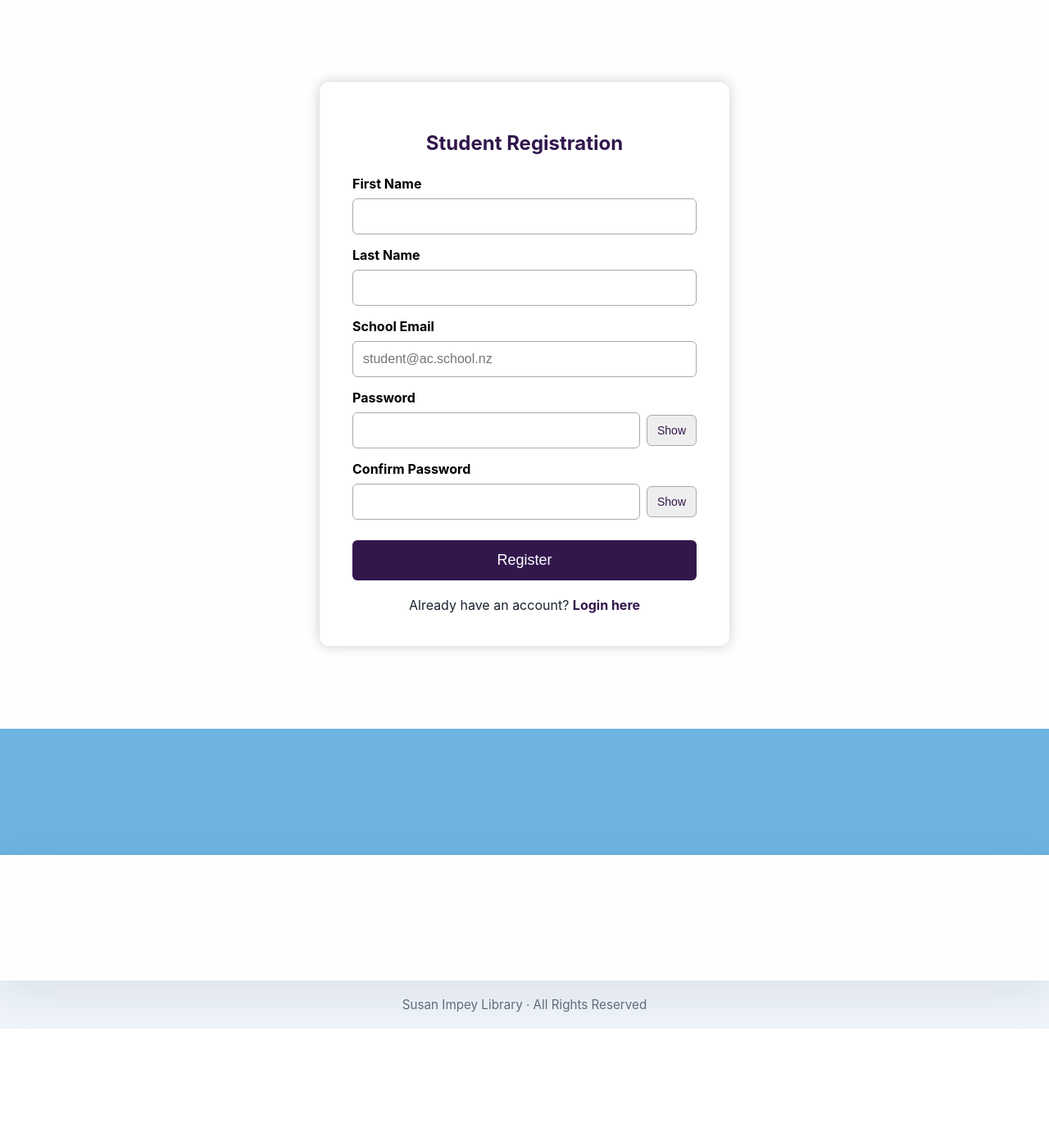
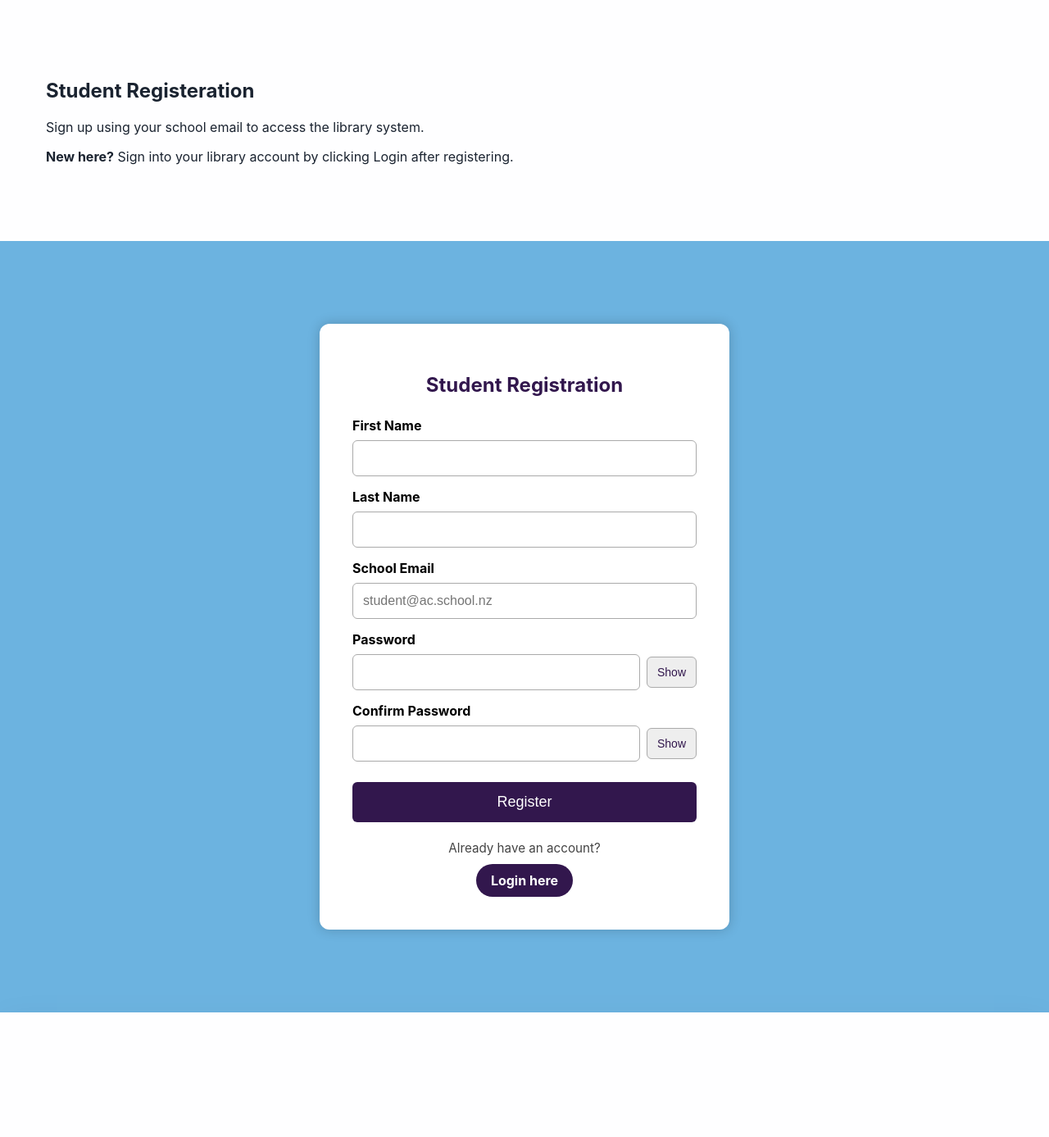
Before and after one commit to Owen-Chen-24251/L3TED-AS91906, a Django app: page /register/ in a window 1280 px wide. Shown: the part 80-1467 px from the top of the page at 82% size. Before the commit the page ends 1335 px from the top, so only its background shows below. Run offline with Django 5.2, Linux system fonts and the light colour scheme.

Commit message:
Layout changes. 20/08/26

```diff
--- a/AC_Library/templates/aboutus.html
+++ b/AC_Library/templates/aboutus.html
@@ -4,8 +4,8 @@
 {% block section_top %}
 <style>
 .about-content {
-    max-width: 860px;
-    margin: 0 auto;
+    max-width: 1500px;
+    margin: 2 2 28px;
 }
 .about-content h2 {
     margin: 0 0 28px;
--- a/AC_Library/templates/books.html
+++ b/AC_Library/templates/books.html
@@ -9,7 +9,7 @@
     .section-top,
     .section-middle,
     .section-bottom {
-        padding: clamp(2rem, 4vw, 3.5rem) 0;
+        padding: clamp(2rem, 3vw, 20px) 0;
     }
     .section-inner {
         width: min(1400px, calc(100% - 2rem));
@@ -18,7 +18,7 @@
         display: grid;
         grid-template-columns: repeat(auto-fit, minmax(140px, 1fr));
         gap: 12px;
-        max-width: 1100px;
+        max-width: 1500px;
         margin: 0 auto;
     }
     .genre-button {
--- a/AC_Library/templates/register.html
+++ b/AC_Library/templates/register.html
@@ -1,9 +1,12 @@
 {% extends "base.html" %}
 
+{% block section_top %}
+<h2>Student Registeration</h2>
+<p>Sign up using your school email to access the library system.</p>
+<p><strong>New here?</strong> Sign into your library account by clicking Login after registering.</p>
+{% endblock %}
 
-{% block section_top %}
-
-
+{% block section_middle %}
 <style>
 .register-container{
     width:min(500px, 100%);
@@ -85,13 +88,26 @@
 }
 .login-link{
     text-align:center;
-    margin-top:20px;
+    margin-top:22px;
 }
-.login-link a{
-    color:#32174D;
-    font-weight:bold;
-    text-decoration:none;
-}
+    .login-link p{
+        margin:0 0 10px;
+        color:#444;
+        font-size:0.95rem;
+    }
+    .login-link a{
+        display:inline-block;
+        padding:10px 18px;
+        background:#32174D;
+        color:#fff;
+        font-weight:700;
+        border-radius:999px;
+        text-decoration:none;
+        transition:background 0.2s ease;
+    }
+    .login-link a:hover{
+        background:#512b81;
+    }
 </style>
 
 <div class="register-container">
@@ -137,8 +153,8 @@ placeholder="student@ac.school.nz" required>
 </form>
 
 <div class="login-link">
-Already have an account?
-<a href="{% url 'login' %}"> Login here </a>
+<p>Already have an account?</p>
+<a href="{% url 'login' %}">Login here</a>
 
 </div>
 </div>
--- a/AC_Library/tests.py
+++ /dev/null
@@ -1 +0,0 @@
-# No Tests Required for this project. The following tests are provided to ensure that the project is working as expected. You can run these tests using the command `python manage.py test` in your terminal.
```
Also changed, not shown: AC_Library/templates/account.html (+5 -4 lines), AC_Library/templates/home.html (+7 -7 lines), db.sqlite3.
